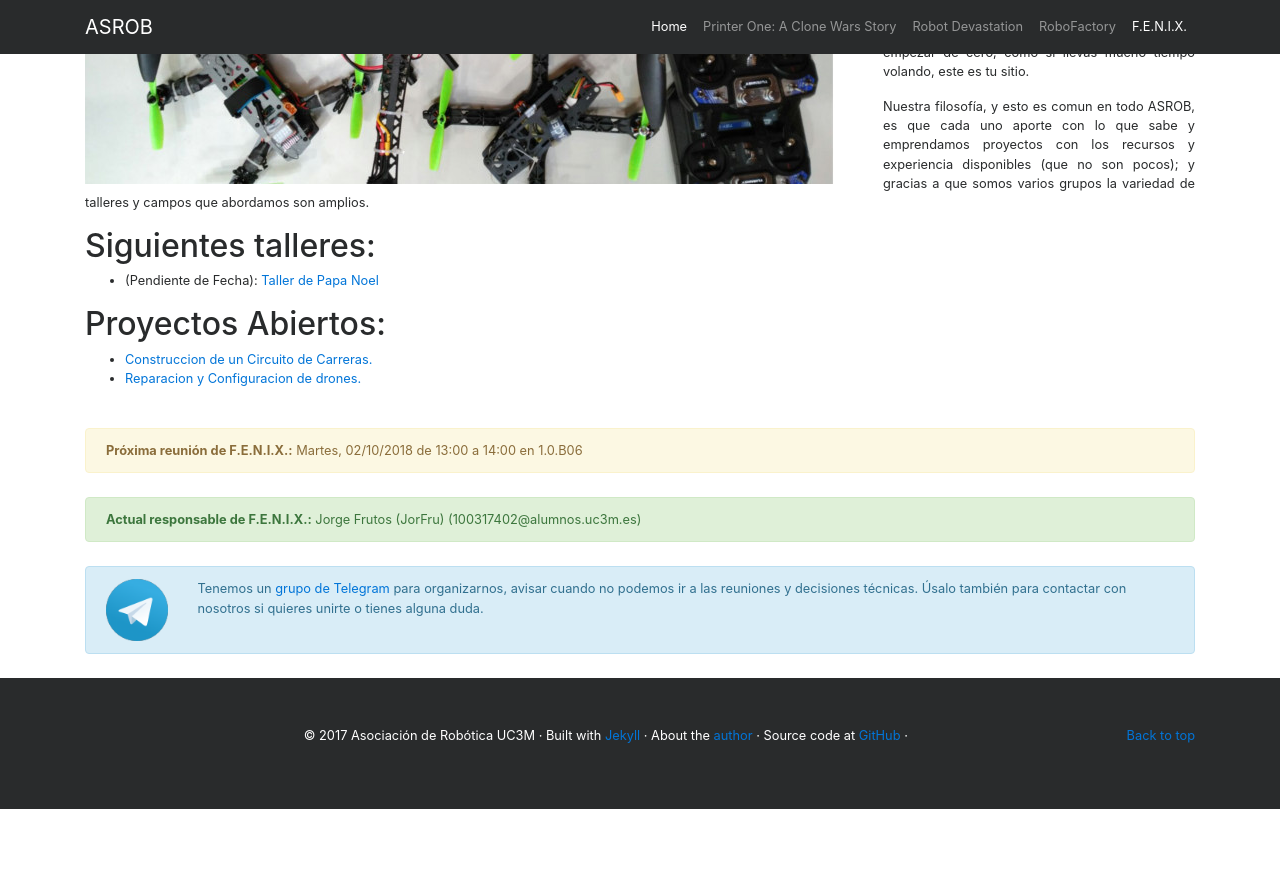
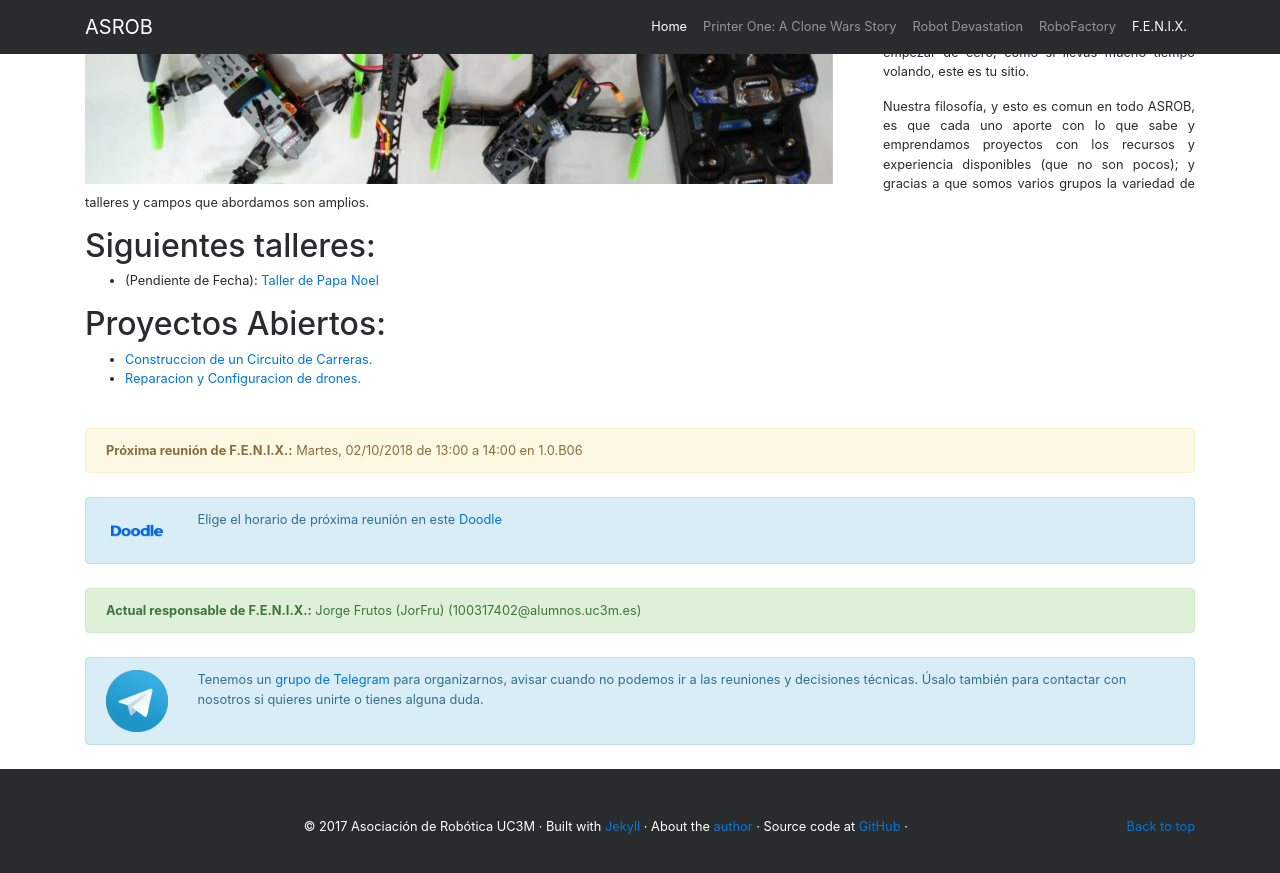
Before and after one commit to asrob-uc3m/asrob-uc3m.github.io, a Jekyll site: the page built from _workgroups/2018-10-02-fenix.markdown, in a window 1280 px wide and 900 px high, scrolled down 1043 px. Shown: the top 873 px of the window. Built offline with Jekyll 4.4.1, drawn with Linux system fonts in a browser that asks for light colours; before the commit the page ends 1852 px from its top, so only the background shows below that; some of the changed lines change nothing that is shown.

Commit message:
New doodle

```diff
--- a/_workgroups/2018-10-02-fenix.markdown
+++ b/_workgroups/2018-10-02-fenix.markdown
@@ -6,7 +6,7 @@ manager: Jorge Frutos (JorFru)
 manager_email: 100317402@alumnos.uc3m.es
 name: F.E.N.I.X.
 next_meeting: Martes, 02/10/2018 de 13:00 a 14:00 en 1.0.B06
-next_meeting_doodle:
+next_meeting_doodle: https://doodle.com/poll/mcw93hmcdh74s6az
 picture: /img/fenix.jpg
 picture_full: /img/uavs-full.jpg
 type: workgroup
```
